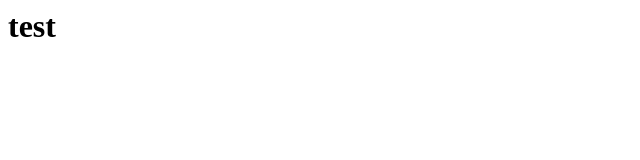
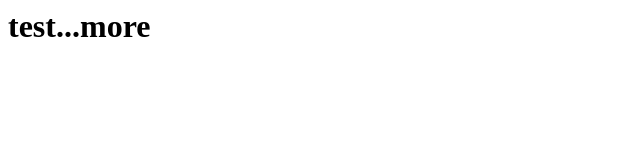
Before and after one commit to chocosoo/SooTestGit, a plain HTML site: page index.html in a window 1280 px wide. Shown: the whole page, without its empty margins (0-640 px from the left). Drawn offline with Linux system fonts and the light colour scheme.

Commit message:
more changes for testing

```diff
--- a/index.html
+++ b/index.html
@@ -1,3 +1,3 @@
 <html>
-<h1> test </h1>
+<h1> test...more </h1>
 </html>
```
